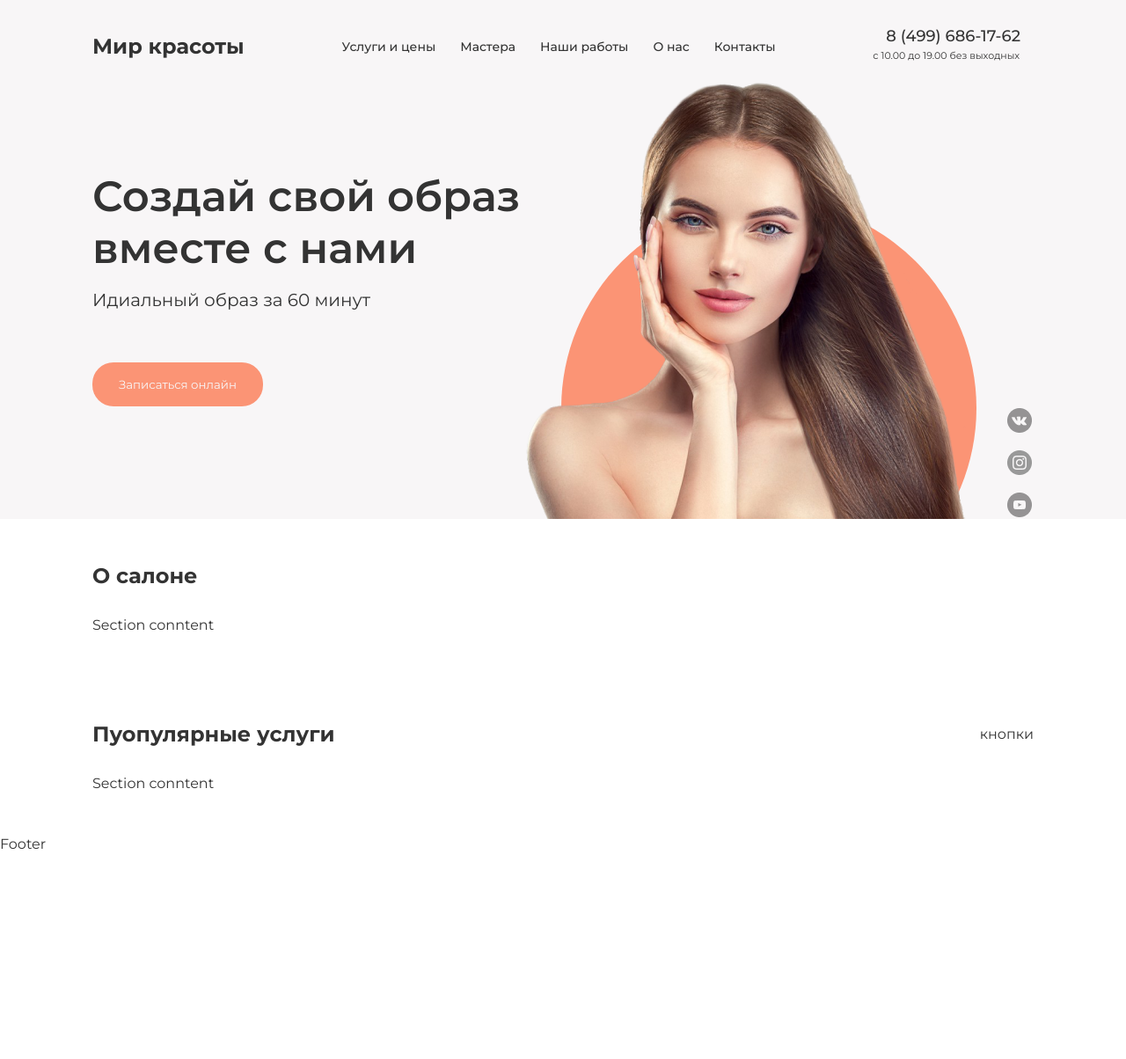
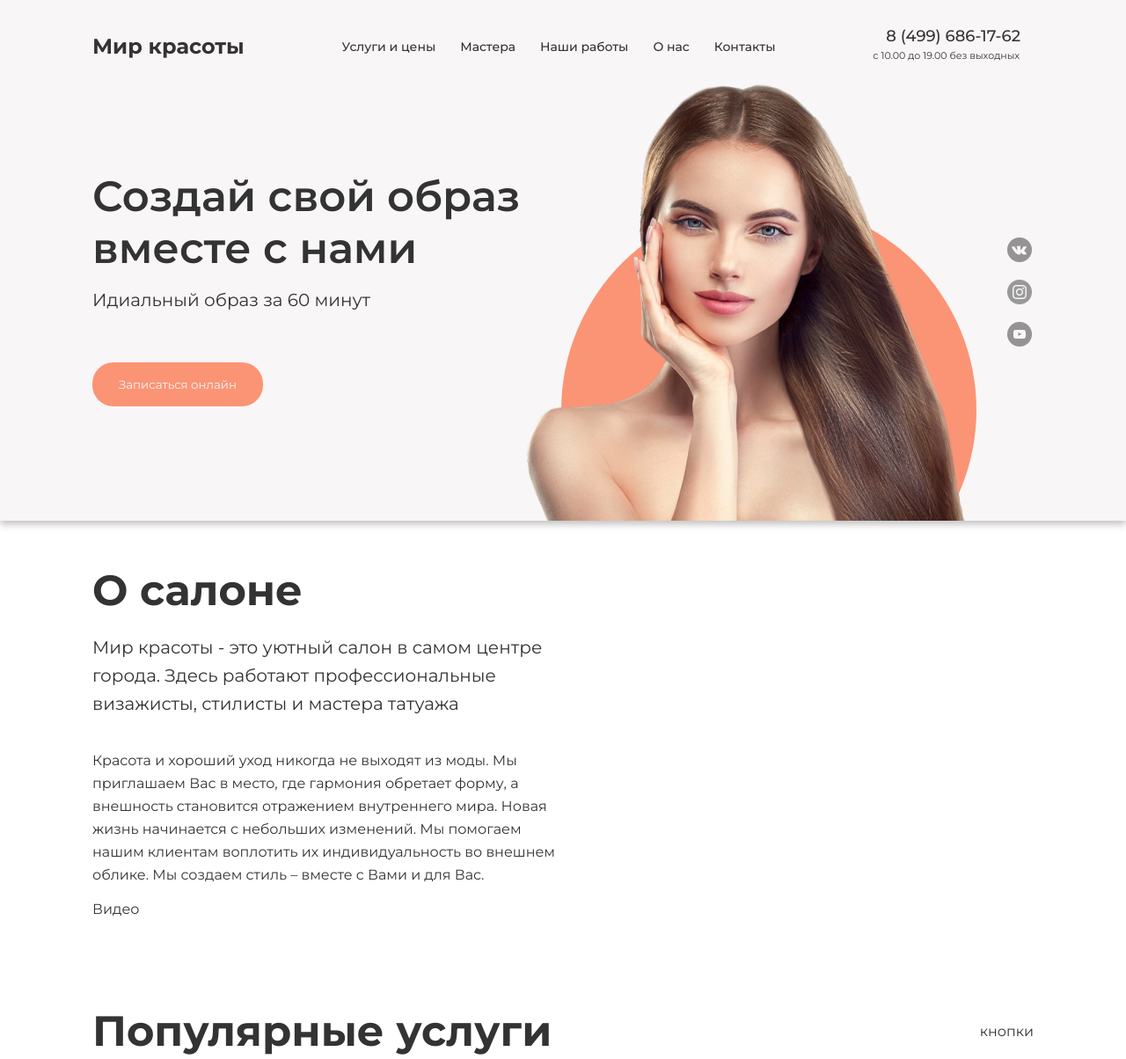
Before and after one commit to mrl444/sprint1, a plain HTML site: page index.html in a window 1280 px wide. Shown: the top 1204 px of the page at 88% size. Before the commit the page ends 969 px from the top, so only its background shows below. Drawn offline with Linux system fonts and the light colour scheme.

Commit message:
fix social panal and add info on section

```diff
--- a/index.html
+++ b/index.html
@@ -30,40 +30,47 @@
 
                     <div class="phone-info">
                         <a href="tel:84996861762">8 (499) 686-17-62</a>
-                        <p>с 10.00 до 19.00 без выходных</p>
+                        <p class="timework">с 10.00 до 19.00 без выходных</p>
                     </div>
                 </div>
+                <div class="header-inner">
+                    <div class="header-hero">
+                        <h1>Создай свой образ вместе с нами</h1>
+                        <p>Идиальный образ за 60 минут</p>
 
-                <div class="header-hero">
-                    <h1>Создай свой образ вместе с нами</h1>
-                    <p>Идиальный образ за 60 минут</p>
+                        <button class="btn">Записаться онлайн</button>
+                    </div>
 
-                    <button class="btn">Записаться онлайн</button>
-                </div>
-                <div class="header-social">
+                    <div class="header-social">
 
                         <a href="" class="vk"></a>
                         <a href="" class="inst"></a>
                         <a href="" class="yt"></a>
 
+                    </div>
                 </div>
-
             </div>
         </header>
 
         <main class="main">
             <section id="about" class="section">
                 <div class="container">
-                    <div class="section-header">
+                    <div class="section-about">
                         <h2 class="section-title">О салоне</h2>
+                        <p class="section-about-upper">
+                            Мир красоты - это уютный салон в самом центре города. Здесь работают профессиональные визажисты, стилисты и мастера татуажа
+                        </p>
 
+                        <p class="section-about-lower">
+                            Красота и хороший уход никогда не выходят из моды. Мы приглашаем Вас в место, где гармония обретает форму, а внешность становится отражением внутреннего мира. Новая жизнь начинается с небольших изменений. Мы помогаем нашим клиентам воплотить их индивидуальность во внешнем облике. Мы создаем стиль – вместе с Вами и для Вас.
+                        </p>
                         <div class="section-actions">
-
+                            <div class="video"><a href=""></a>Видео</div>
                         </div>
                     </div>
 
                     <div class="section-inner">
-                        Section conntent
+
                     </div>
                 </div>
             </section>
@@ -71,7 +78,7 @@
             <section class="section">
                 <div class="container">
                     <div class="section-header">
-                        <h2 class="section-title">Пуопулярные услуги</h2>
+                        <h2 class="section-title">Популярные услуги</h2>
 
                         <div class="section-actions">
                             кнопки
--- a/main.css
+++ b/main.css
@@ -57,6 +57,7 @@ body{
 header{
     background-color: #F8F6F7;
     overflow: hidden;
+    filter: drop-shadow(0px 4px 4px rgba(0, 0, 0, 0.25));
 }
 
 .header .container {
@@ -116,10 +117,17 @@ header{
     margin: 4px 0;
 }
 
+.header-inner {
+    display: flex;
+    flex-wrap: wrap-reverse;
+    justify-content: space-between;
+    align-items: center;
+}
+
 .header-hero {
     max-width: 540px;
     padding-top: 90px;
-    /* padding-bottom: 130px; */
+    padding-bottom: 130px;
 }
 
 .header-hero h1 {
@@ -189,10 +197,6 @@ header{
     gap: 16px;
 }
 
-.header-social a{
-    text-decoration: none;
-}
-
 .vk{
     content: '';
     background: url('./images/vk.png');
@@ -212,4 +216,39 @@ header{
     background: url('./images/youtube.png');
     width: 32px;
     height: 32px;
+    margin-bottom: 32px;
 }
+
+/* Section */
+
+.section-about {
+    display: flex;
+    flex-direction: column;
+    flex-wrap: wrap;
+    width: 570px;
+}
+
+.section-title {
+    font-weight: 700;
+    font-size: 48px;
+}
+
+.section-about-lower,
+.section-about-upper {
+    font-weight: 400;
+
+}
+
+.section-about-upper {
+    font-size: 20px;
+    line-height: 32px;
+}
+.section-about-lower {
+    font-size: 16px;
+    line-height: 26px;
+    width: 540px;
+}
+
+.section-actions {
+    justify-content: end;
+}
```
